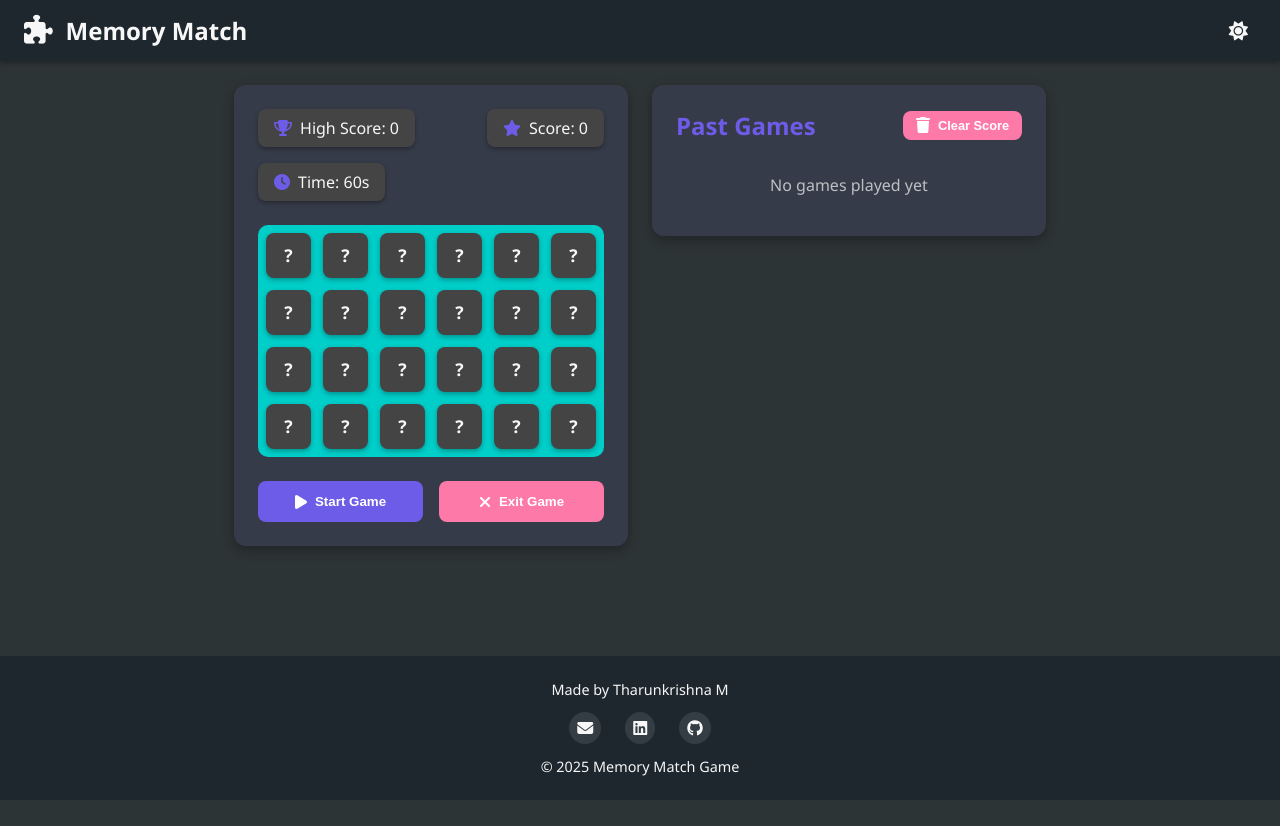
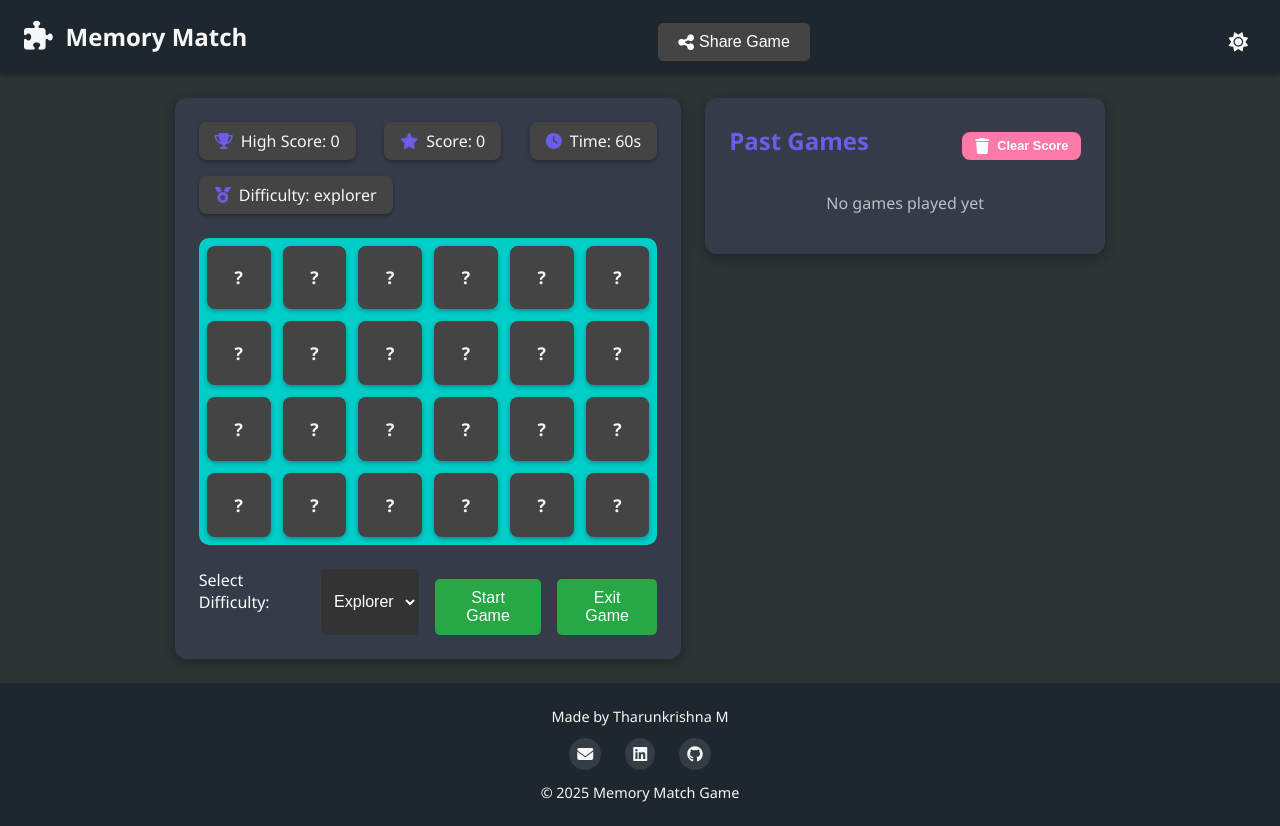
Before and after one commit to Tharun151425/MemoryGame, a plain HTML site: page index.html in a window 1280 px wide. Before the commit the page ends 800 px from the top, so only its background shows below. Drawn offline with Linux system fonts and the light colour scheme.

Commit message:
Added difficulty selection feature and share button - bugs present

```diff
--- a/index.html
+++ b/index.html
@@ -38,6 +38,11 @@
             <i class="fas fa-puzzle-piece"></i>
             <h2>Memory Match</h2>
         </div>
+        <div class="share-game">
+            <button id="share-btn" aria-label="Share Game">
+                <i class="fas fa-share-alt"></i> Share Game
+            </button>
+        </div>
         <div class="theme-toggle">
             <button id="theme-switch" aria-label="Toggle dark mode">
                 <i class="fas fa-moon"></i>
@@ -60,17 +65,24 @@
                     <i class="fas fa-clock"></i>
                     <p id="timer" class="display">Time: 60s</p>
                 </div>
+                <div class="stat-item">
+                    <i class="fas fa-medal"></i>
+                    <p id="difficulty-level-display">Difficulty: Explorer</p>
+                </div>
             </div>
 
             <div id="gamecontainer" class="game-grid"></div>
 
             <div class="controls">
-                <button id="start" class="btn primary">
-                    <i class="fas fa-play"></i> Start Game
-                </button>
-                <button id="exit" class="btn secondary">
-                    <i class="fas fa-times"></i> Exit Game
-                </button>
+                <label for="difficulty">Select Difficulty:</label>
+                <select id="difficulty">
+                    <option value="explorer">Explorer</option>
+                    <option value="warrior">Warrior</option>
+                    <option value="hero">Hero</option>
+                    <option value="god">God</option>
+                </select>
+                <button id="startBtn">Start Game</button>
+                <button id="exitBtn" disabled>Exit Game</button>
             </div>
         </div>
 
@@ -117,6 +129,7 @@
         </div>
         <p class="footer-text">&copy; 2025 Memory Match Game</p>
     </footer>
+
     <script src="script.js"></script>
 </body>
 
--- a/script.js
+++ b/script.js
@@ -18,6 +18,26 @@ const modalMessage = document.getElementById('modal-message');
 const modalExit = document.getElementById('modal-exit');
 const modalClose = document.getElementById('modal-close');
 const clearScoresBtn = document.getElementById('clear-scores');
+const difficultySelect = document.getElementById('difficulty');
+const difficultyLevelDisplay = document.getElementById('difficulty-level-display');
+const highDifficultyDisplay = document.getElementById('high-difficulty');
+let highestDifficulty = localStorage.getItem('highestDifficulty') || 'Explorer'; // Default to 'Explorer'
+
+function saveHighestDifficulty(difficulty) {
+    localStorage.setItem('highestDifficulty', difficulty);
+    highestDifficulty = difficulty;
+    highDifficultyDisplay.textContent = `Highest Difficulty: ${highestDifficulty}`; // Update UI
+}
+
+difficultySelect.addEventListener('change', function () {
+    const selectedDifficulty = difficultySelect.value;
+
+    // Save and update highest difficulty if the selected one is higher
+    if (selectedDifficulty > highestDifficulty) {
+        saveHighestDifficulty(selectedDifficulty);
+    }
+});
+
 
 clearScoresBtn.addEventListener('click', ()=>
     {
@@ -51,6 +71,10 @@ function init() {
     document.documentElement.setAttribute('data-theme', savedTheme);
     updateThemeIcon(savedTheme);
 
+    // Initialize Difficulty from localStorage
+    difficultySelect.value = localStorage.getItem('selectedDifficulty') || 'explorer';
+    difficultyLevelDisplay.textContent = `Difficulty: ${difficultySelect.value}`; // Display difficulty
+
     updateScoreboardDisplay();
 
     generateCards();
@@ -63,6 +87,7 @@ function init() {
 
     exitBtn.disabled = true;
 }
+
 
 function toggleTheme() {
     const currentTheme = document.documentElement.getAttribute('data-theme');
@@ -125,6 +150,10 @@ function startGame() {
     startBtn.disabled = true;
     exitBtn.disabled = false;
 
+    // Save selected difficulty to localStorage when game starts
+    const selectedDifficulty = difficultySelect.value;
+    localStorage.setItem('selectedDifficulty', selectedDifficulty);
+
     generateCards();
     startGameTimer();
 }
@@ -133,19 +162,30 @@ function exitGame() {
     if (!isPlaying) return;
 
     clearInterval(gameInterval);
-    if (timeLeft < 60)
-    {if (currentScore > highestScore) {
+
+    const selectedDifficulty = difficultySelect.value;  // Get current difficulty
+
+    if (timeLeft < 60) {
+        if (currentScore > highestScore) {
             highestScore = currentScore;
             localStorage.setItem('highScore', highestScore);
             highScore.textContent = `High Score: ${highestScore}`;
         }
-    console.log(localStorage)
+
+        // Check if selected difficulty is higher than the saved one and update
+        if (selectedDifficulty > highestDifficulty) {
+            saveHighestDifficulty(selectedDifficulty);
+        }
+
+        console.log(localStorage);
         saveScore(currentScore, false);
 
         showModal('Game Exited', `Your score: ${currentScore}`);
 
-    resetGameState();}
+        resetGameState();
     }
+}
+
 
 function startGameTimer() {
     timer.textContent = `Time: ${timeLeft}s`;
--- a/style.css
+++ b/style.css
@@ -443,3 +443,76 @@ footer {
 .display {
     margin: 0;
 }
+
+/* Style for the share button */
+.share-game {
+    display: flex;
+    align-items: center;
+}
+
+#share-btn {
+    background-color: #444;
+    border: none;
+    padding: 10px 20px;
+    color: white;
+    font-size: 16px;
+    cursor: pointer;
+    border-radius: 5px;
+    display: flex;
+    align-items: center;
+    justify-content: center;
+    gap: 5px;
+}
+
+#share-btn i {
+    font-size: 18px;
+}
+
+#share-btn:hover {
+    background-color: #555;
+}
+
+.stat-item #difficulty-level {
+    font-size: 1rem;
+    color: #00b3b3;
+    font-weight: bold;
+}
+
+.stat-item #difficulty-level i {
+    font-size: 1.5rem;
+}
+
+.controls label {
+    color: #fff;
+    font-size: 1rem;
+    margin-right: 10px;
+}
+
+.controls select {
+    padding: 8px;
+    font-size: 1rem;
+    border: 1px solid #333;
+    border-radius: 5px;
+    background-color: #333;
+    color: #fff;
+}
+
+.controls select option {
+    background-color: #333;
+    color: #fff;
+}
+
+button {
+    padding: 10px 20px;
+    border: none;
+    background-color: #28a745;
+    color: #fff;
+    font-size: 1rem;
+    border-radius: 5px;
+    cursor: pointer;
+    margin-top: 10px;
+}
+
+button:hover {
+    background-color: #218838;
+}
```
Lines whose indentation alone changed are shown as unchanged.
